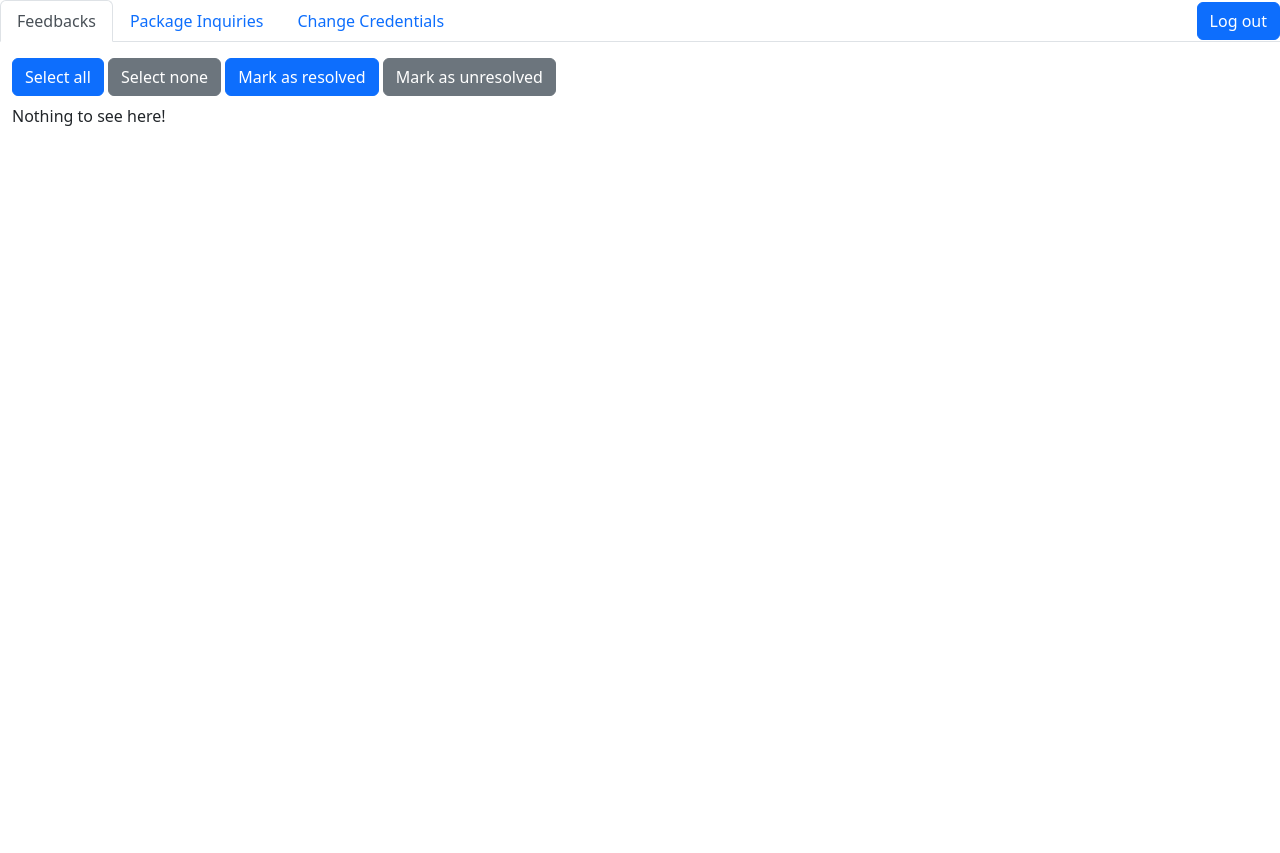
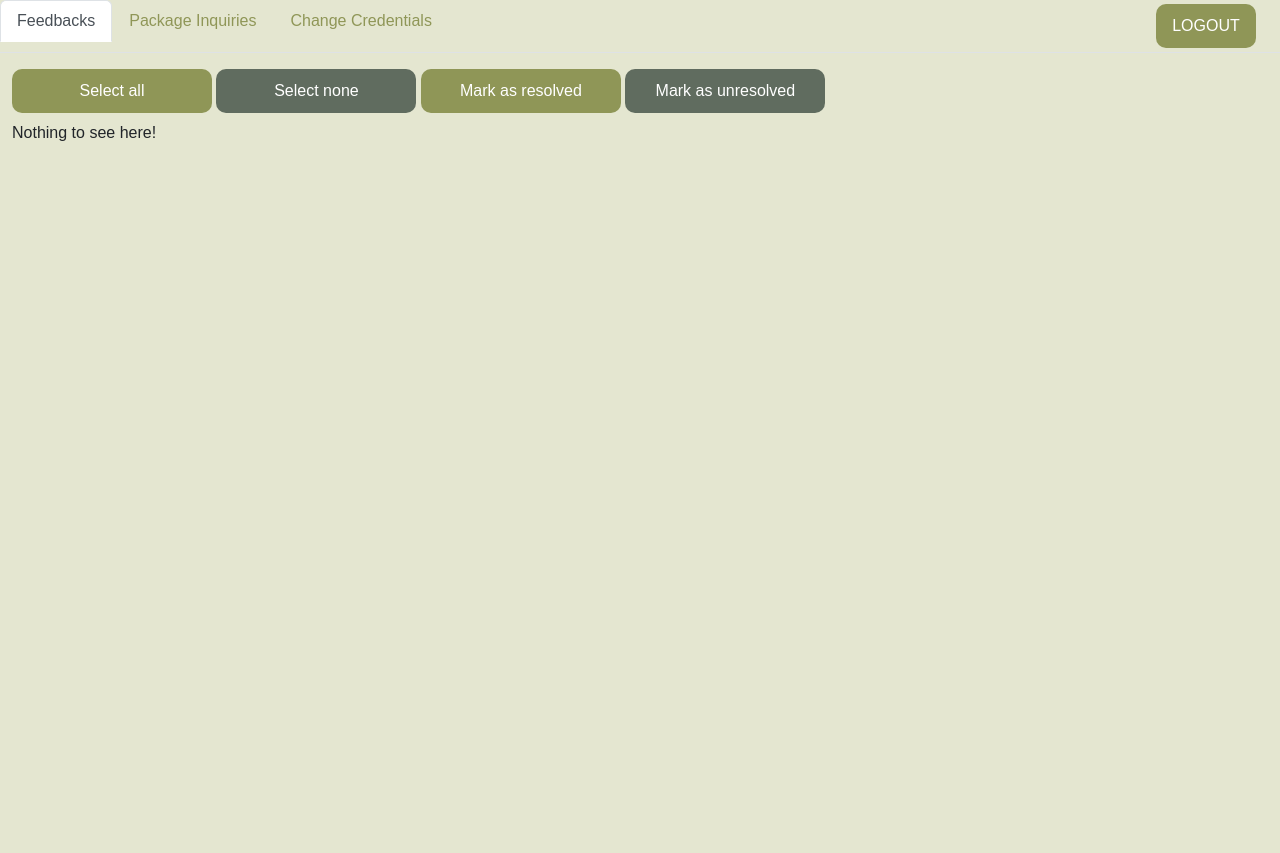
Before and after one commit to Ramos-H/ParaEase-O, a PHP site: page /admin.php in a window 1280 px wide. Before the commit the page ends 126 px from the top, so only its background shows below. Run offline with PHP 8.4, Linux system fonts and the light colour scheme; the visitor is signed in with stand-in values (Sample User, id 1); data that the repository does not hold is empty.

Commit message:
changed admin colors

```diff
--- a/admin.php
+++ b/admin.php
@@ -11,6 +11,7 @@
     integrity="sha384-iYQeCzEYFbKjA/T2uDLTpkwGzCiq6soy8tYaI1GyVh/UjpbCx/TYkiZhlZB6+fzT" crossorigin="anonymous">
 
     <link rel="shortcut icon" href="assets/icon.jpg" type="image/x-icon">
+    <link rel="stylesheet" href="./styles/admin.css">
     <script src="scripts/admin.js"></script>
   </head>
 
@@ -36,8 +37,10 @@
           <button class="nav-link <?php if($has_tab && ($tab === 'change_credentials')) { echo 'active'; } ?>" id="change_credentials-tab" data-bs-toggle="tab" data-bs-target="#change_credentials" type="button" role="tab" aria-controls="change_credentials" aria-selected="false">Change Credentials</button>
         </li>
 
-        <div class="d-flex flex-row-reverse align-items-center justify-content-end ms-auto">
-          <a class="btn btn-primary" href="php/logout.php">Log out</a>
+        <div class="d-flex flex-row-reverse align-items-center justify-content-end ms-auto mx-4 my-1">
+          <a href="php/logout.php">
+            <button class="logout-btn">LOGOUT</button>
+            </a>
         </div>
       </ul>
 
@@ -56,10 +59,10 @@
             <!-- Buttons -->
             <div class="row flex-shrink-1 pb-2">
               <div class="col">
-                <button type="button" class="btn btn-primary" onclick="select_all('feedbacks')">Select all</button>
-                <button type="button" class="btn btn-secondary" onclick="select_none('feedbacks')">Select none</button>
-                <button type="submit" form="form_feedbacks" name="status" value="multiple_resolve" class="btn btn-primary">Mark as resolved</button>
-                <button type="submit" form="form_feedbacks" name="status" value="multiple_unresolve" class="btn btn-secondary">Mark as unresolved</button>
+                <button type="button" class="admin-btn" onclick="select_all('feedbacks')">Select all</button>
+                <button type="button" class="admin-btn secondary-admin-btn" onclick="select_none('feedbacks')">Select none</button>
+                <button type="submit" form="form_feedbacks" name="status" value="multiple_resolve" class="admin-btn">Mark as resolved</button>
+                <button type="submit" form="form_feedbacks" name="status" value="multiple_unresolve" class="admin-btn secondary-admin-btn">Mark as unresolved</button>
               </div>
             </div>
 
@@ -125,10 +128,10 @@
             <!-- Buttons -->
             <div class="row flex-shrink-1 pb-2">
               <div class="col">
-                <button type="button" class="btn btn-primary" onclick="select_all('package_inquiries')">Select all</button>
-                <button type="button" class="btn btn-secondary" onclick="select_none('package_inquiries')">Select none</button>
-                <button type="submit" form="form_package_inquiries" name="status" value="multiple_resolve" class="btn btn-primary">Mark as resolved</button>
-                <button type="submit" form="form_package_inquiries" name="status" value="multiple_unresolve" class="btn btn-secondary">Mark as unresolved</button>
+                <button type="button" class="admin-btn" onclick="select_all('package_inquiries')">Select all</button>
+                <button type="button" class="admin-btn secondary-admin-btn" onclick="select_none('package_inquiries')">Select none</button>
+                <button type="submit" form="form_package_inquiries" name="status" value="multiple_resolve" class="admin-btn">Mark as resolved</button>
+                <button type="submit" form="form_package_inquiries" name="status" value="multiple_unresolve" class="admin-btn secondary-admin-btn">Mark as unresolved</button>
               </div>
             </div>
 
@@ -232,7 +235,7 @@
               <div class="invalid-feedback"><?php if(!check_str_empty($errors['confirm_password'])) { echo htmlspecialchars($errors['confirm_password']); } ?></div>
             </div>
             <!-- Submit -->
-            <button type="submit" class="btn btn-primary" form="form_change_credentials" name="submit" value="change_creds">Change</button>
+            <button type="submit" class="admin-btn" form="form_change_credentials" name="submit" value="change_creds">Change</button>
           </div>
         </div>
       </div>
--- /dev/null
+++ b/styles/admin.css
@@ -0,0 +1,48 @@
+* {
+    --primary: #8F9657;
+    --primary-dark: #395323;
+    --secondary: #606C5F;
+    --secondary-dark: #2B3533;
+}
+
+body {
+    background-color: #e4e6d0;
+    font-family: 'Poppins', sans-serif;
+}
+
+.logout-btn {
+    background-color: var(--primary);
+    padding: 10px;
+    min-width: 100px;
+    border: none;
+    border-radius: 10px;
+    color: white;
+}
+.logout-btn:hover {
+    background-color: var(--primary-dark);
+}
+
+.admin-btn {
+    background-color: var(--primary);
+    min-width: 200px;
+    padding: 10px;
+    border: none;
+    border-radius: 10px;
+    color: white;
+}
+.admin-btn:hover {
+    background-color: var(--primary-dark);
+}
+.secondary-admin-btn {
+    background-color: var(--secondary);
+}
+.secondary-admin-btn:hover {
+    background-color: var(--secondary-dark);
+}
+
+.nav-link {
+    color: var(--primary);
+}
+.nav-link:hover  {
+    color: var(--primary-dark);
+}
```
